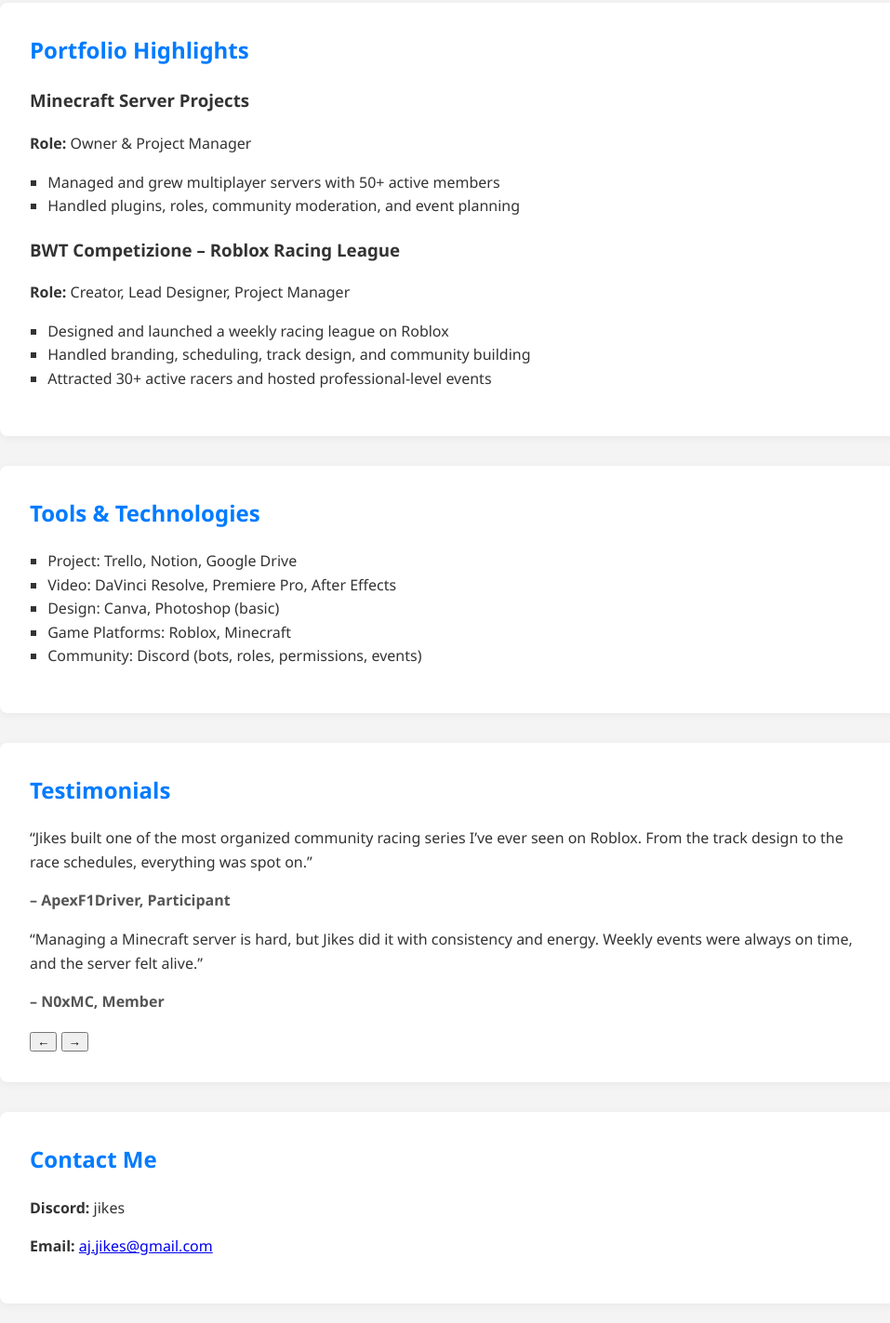
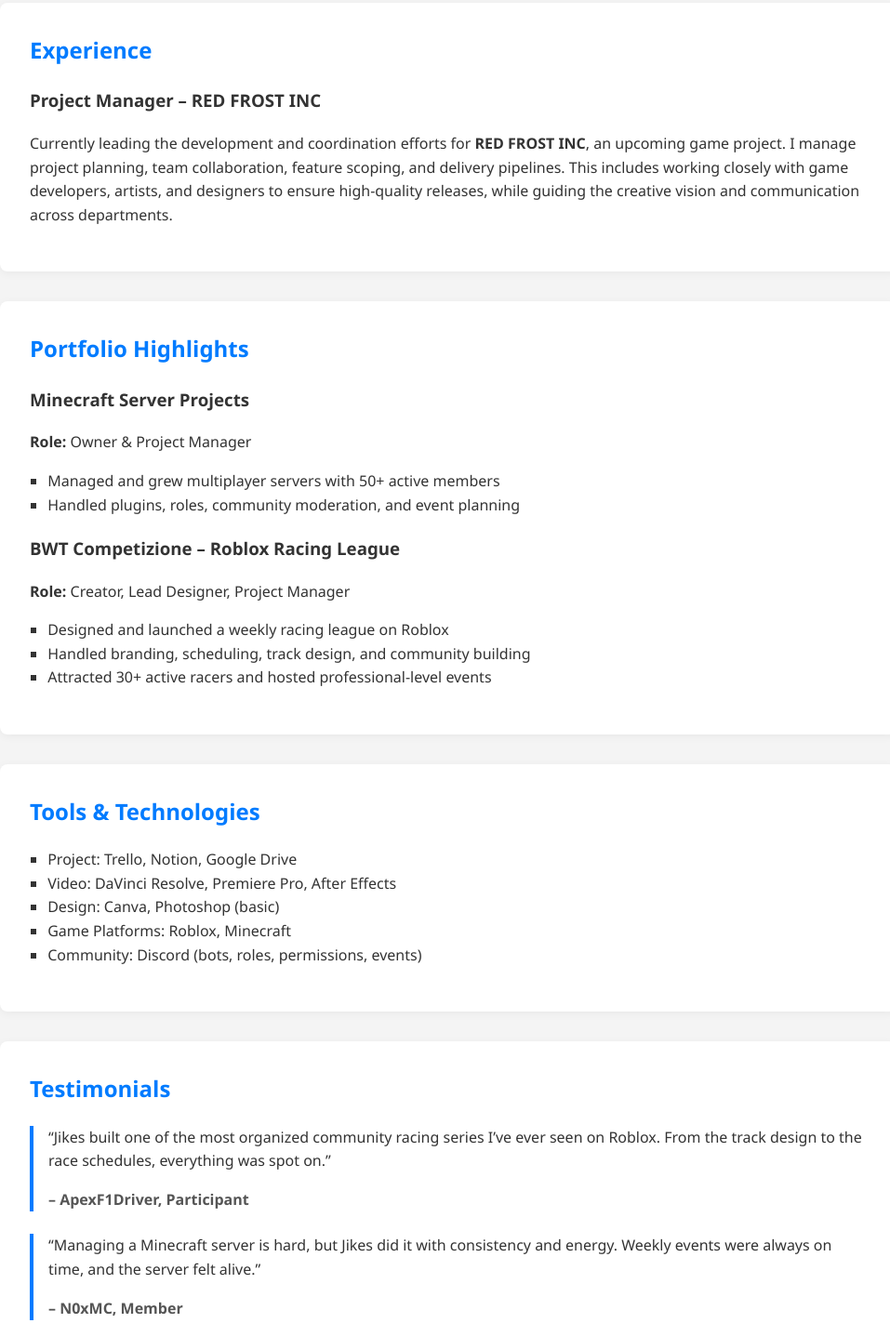
Before and after one commit to Jikes111/portfolio, a plain HTML site: page index.html in a window 1280 px wide. Shown: the part 762-2185 px from the top of the page at 93% size, without its empty margins (158-1115 px from the left). Drawn offline with Linux system fonts and the light colour scheme.

Commit message:
Update index.html

```diff
--- a/index.html
+++ b/index.html
@@ -91,6 +91,7 @@
     <nav>
       <a href="#about">About</a>
       <a href="#skills">Skills</a>
+      <a href="#experience">Experience</a>
       <a href="#projects">Projects</a>
       <a href="#tools">Tools</a>
       <a href="#testimonials">Testimonials</a>
@@ -114,6 +115,14 @@
       <li><strong>Team Leadership:</strong> Managing teams of 30–50+ across game projects</li>
       <li><strong>Community Engagement:</strong> Hosting events, leading discussions, fostering growth</li>
     </ul>
+  </section>
+
+  <section id="experience">
+    <h2>Experience</h2>
+    <h3>Project Manager – RED FROST INC</h3>
+    <p>
+      Currently leading the development and coordination efforts for <strong>RED FROST INC</strong>, an upcoming game project. I manage project planning, team collaboration, feature scoping, and delivery pipelines. This includes working closely with game developers, artists, and designers to ensure high-quality releases, while guiding the creative vision and communication across departments.
+    </p>
   </section>
 
   <section id="projects">
@@ -148,23 +157,14 @@
 
   <section id="testimonials">
     <h2>Testimonials</h2>
-
-  <div class="testimonial-carousel">
-    <div class="testimonial-track" id="testimonialTrack">
-      <div class="testimonial-item active">
+    <div class="testimonial">
       <p>“Jikes built one of the most organized community racing series I’ve ever seen on Roblox. From the track design to the race schedules, everything was spot on.”</p>
       <p class="testimonial-author">– ApexF1Driver, Participant</p>
     </div>
-      <div class="testimonial-item">
+
+    <div class="testimonial">
       <p>“Managing a Minecraft server is hard, but Jikes did it with consistency and energy. Weekly events were always on time, and the server felt alive.”</p>
       <p class="testimonial-author">– N0xMC, Member</p>
-      </div>
-    </div>
-  </div>
-
-  <div class="carousel-buttons">
-    <button onclick="moveSlide(-1)">←</button>
-    <button onclick="moveSlide(1)">→</button>
     </div>
   </section>
 
```
Lines whose indentation alone changed are shown as unchanged.
